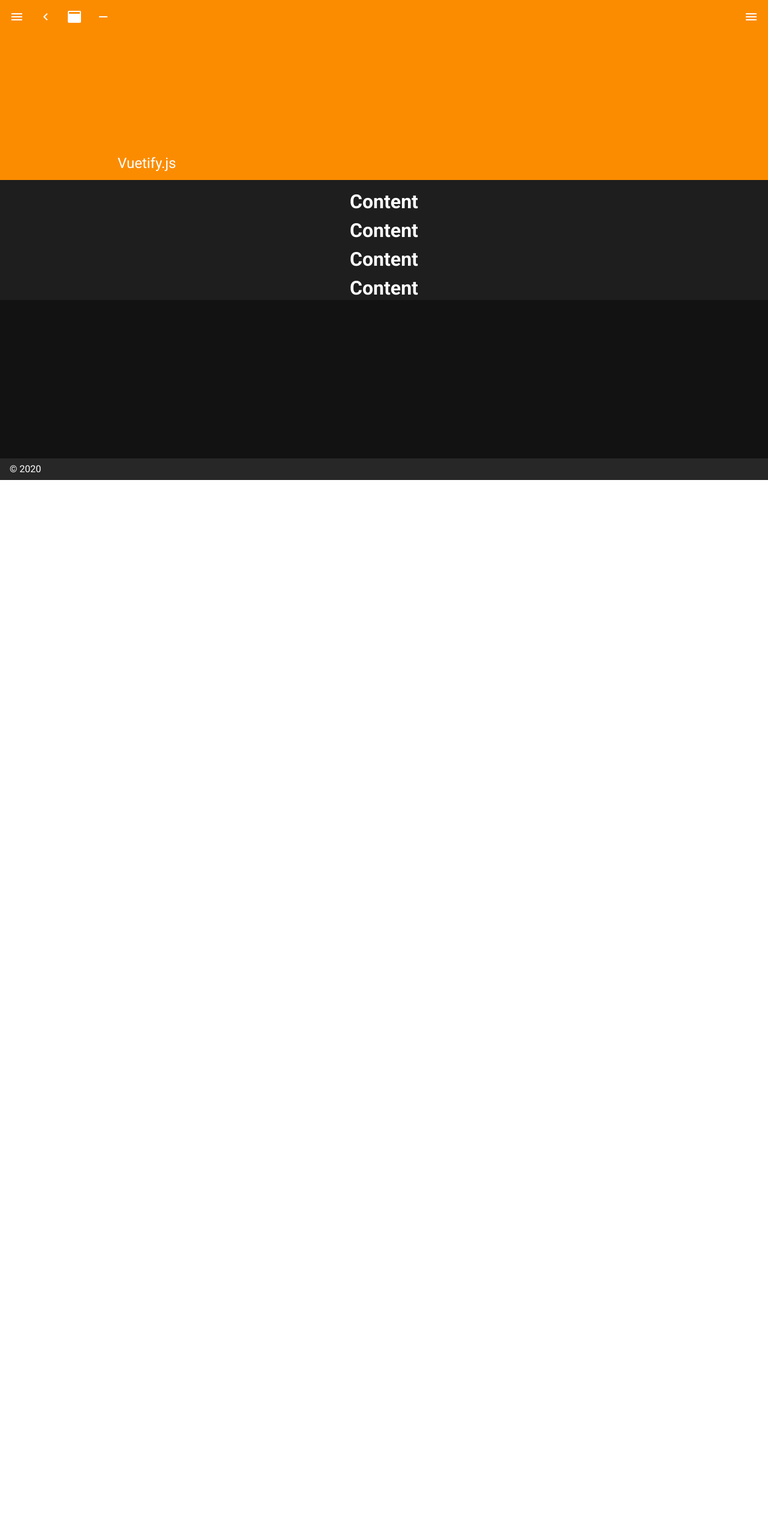
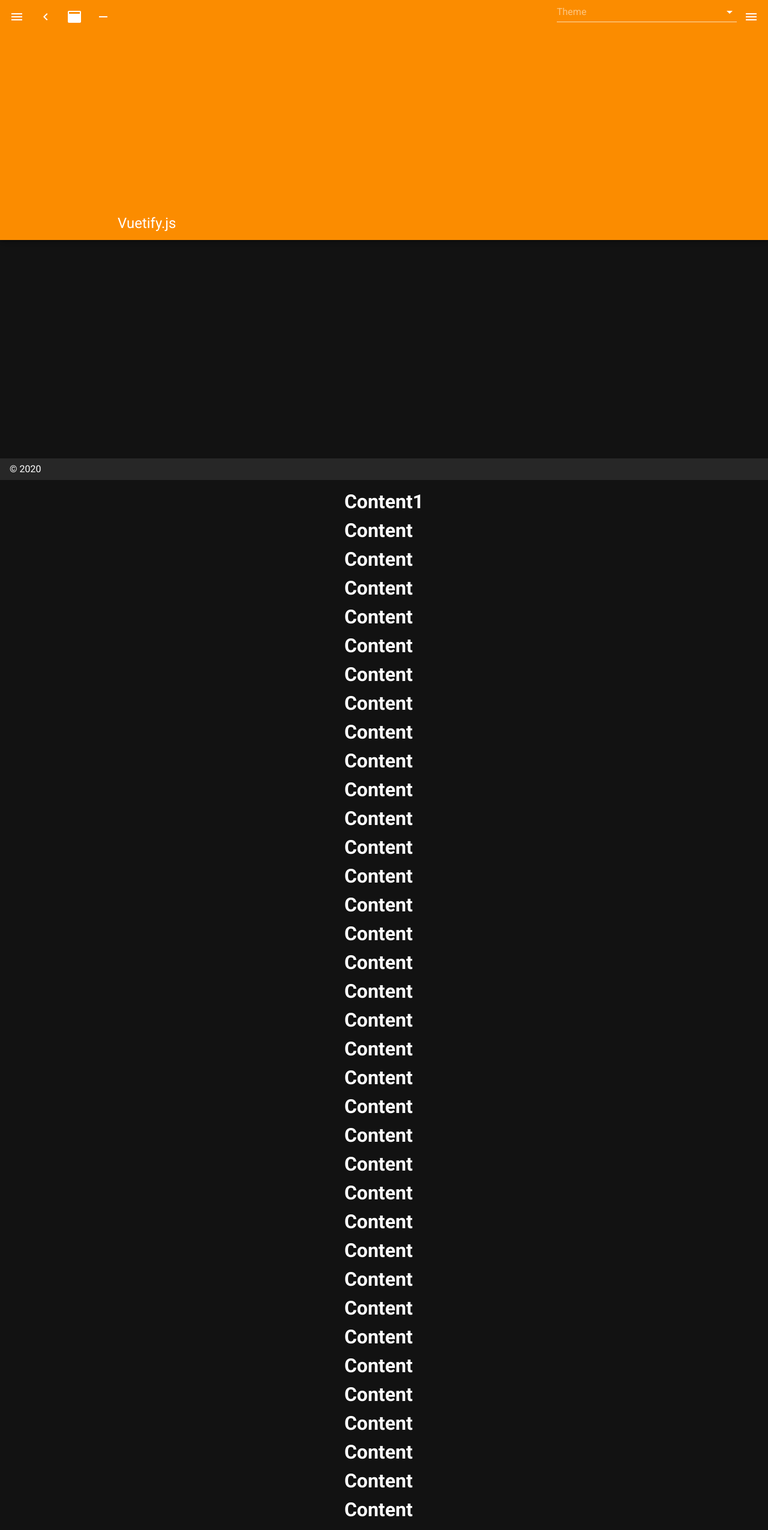
Before and after one commit to add-harris/demo-static-website, a Nuxt app: page / in a window 1280 px wide. Shown: the top 2550 px of the page at 60% size. Before the commit the page ends 800 px from the top, so only its background shows below. Built offline with nearby package versions, Linux system fonts and the light colour scheme.

Commit message:
navigation draw back in, started work on menu page & embedded pdf

```diff
--- a/layouts/default.vue
+++ b/layouts/default.vue
@@ -1,20 +1,40 @@
 <template>
   <v-app dark>
 
-    <v-sheet
-      id="scrolling-techniques"
-      v-scroll.self="scrollFun"
-      class="overflow-y-auto"
-      max-height="500"
+    <v-navigation-drawer
+      v-model="drawer"
+      :mini-variant="miniVariant"
+      :clipped="clipped"
+      fixed
+      app
     >
+      <v-list>
+        <v-list-item
+          v-for="(item, i) in items"
+          :key="i"
+          :to="item.to"
+          router
+          exact
+        >
+          <v-list-item-action>
+            <v-icon>{{ item.icon }}</v-icon>
+          </v-list-item-action>
+          <v-list-item-content>
+            <v-list-item-title v-text="item.title" />
+          </v-list-item-content>
+        </v-list-item>
+      </v-list>
+    </v-navigation-drawer>
+
     <v-app-bar
       color="orange darken-1"
       shrink-on-scroll
+      app
       dark
-      flat
-      height="300px"
-      prominent
+      height="400px"
+      v-scroll.self="scrollFun"
     >
+
       <v-app-bar-nav-icon @click.stop="drawer = !drawer" />
       <v-btn
         icon
@@ -22,40 +42,31 @@
       >
         <v-icon>mdi-{{ `chevron-${miniVariant ? 'right' : 'left'}` }}</v-icon>
       </v-btn>
-      <v-btn
-        icon
-        @click.stop="clipped = !clipped"
-      >
+      <v-btn icon>
         <v-icon>mdi-application</v-icon>
       </v-btn>
-      <v-btn
-        icon
-        @click.stop="fixed = !fixed"
-      >
+      <v-btn icon>
         <v-icon>mdi-minus</v-icon>
       </v-btn>
       <v-toolbar-title v-text="title" />
       <v-spacer />
-      <v-btn
-        icon
-        @click.stop="rightDrawer = !rightDrawer"
-      >
+      <v-select placeholder="Theme" class="theme-select">
+
+      </v-select>
+      <v-btn icon>
         <v-icon>mdi-menu</v-icon>
       </v-btn>
     </v-app-bar>
 
 
-
-
       <v-main>
-        <v-container style="height: 1000px;">
+        <v-container>
           <nuxt />
         </v-container>
       </v-main>
 
-    </v-sheet>
 
-    <v-footer :absolute="!fixed" app>
+    <v-footer app>
       <span>&copy; {{ new Date().getFullYear() }}</span>
     </v-footer>
   </v-app>
@@ -67,7 +78,6 @@ export default {
     return {
       clipped: false,
       drawer: false,
-      fixed: false,
       items: [
         {
           icon: 'mdi-apps',
@@ -76,13 +86,12 @@ export default {
         },
         {
           icon: 'mdi-chart-bubble',
-          title: 'Inspire',
-          to: '/inspire'
+          title: 'Menu',
+          to: '/menu'
         }
       ],
       miniVariant: false,
       right: true,
-      rightDrawer: false,
       title: 'Vuetify.js'
     }
   },
@@ -95,6 +104,11 @@ export default {
 </script>
 
 <style>
+
+  .theme-select {
+    max-width: 300px;
+    min-width: 100px;
+  }
 
   #slanted {
     width: 0px;
--- a/pages/index.vue
+++ b/pages/index.vue
@@ -4,6 +4,50 @@
 
 <!--      <div id="slanted2"></div>-->
 
+      <h1 id="top-content">Content1</h1>
+      <h1>Content</h1>
+      <h1>Content</h1>
+      <h1>Content</h1>
+      <h1>Content</h1>
+      <h1>Content</h1>
+      <h1>Content</h1>
+      <h1>Content</h1>
+      <h1>Content</h1>
+      <h1>Content</h1>
+      <h1>Content</h1>
+      <h1>Content</h1>
+      <h1>Content</h1>
+      <h1>Content</h1>
+      <h1>Content</h1>
+      <h1>Content</h1>
+      <h1>Content</h1>
+      <h1>Content</h1>
+      <h1>Content</h1>
+      <h1>Content</h1>
+      <h1>Content</h1>
+      <h1>Content</h1>
+      <h1>Content</h1>
+      <h1>Content</h1>
+      <h1>Content</h1>
+      <h1>Content</h1>
+      <h1>Content</h1>
+      <h1>Content</h1>
+      <h1>Content</h1>
+      <h1>Content</h1>
+      <h1>Content</h1>
+      <h1>Content</h1>
+      <h1>Content</h1>
+      <h1>Content</h1>
+      <h1>Content</h1>
+      <h1>Content</h1>
+      <h1>Content</h1>
+      <h1>Content</h1>
+      <h1>Content</h1>
+      <h1>Content</h1>
+      <h1>Content</h1>
+      <h1>Content</h1>
+      <h1>Content</h1>
+      <h1>Content</h1>
       <h1>Content</h1>
       <h1>Content</h1>
       <h1>Content</h1>
@@ -27,6 +71,10 @@ export default {
 
 <style>
 
+  #top-content {
+    padding-top: 400px;
+  }
+
   #slanted2 {
     width: 0px;
     height: 0px;
--- /dev/null
+++ b/pages/menu.vue
@@ -0,0 +1,63 @@
+<template>
+
+  <v-container>
+
+    <v-row justify="center">
+
+      <v-dialog v-model="dialogOne" fullscreen hide-overlay transition="dialog-bottom-transition">
+        <template v-slot:activator="{ on, attrs }">
+          <v-btn color="primary" dark v-bind="attrs" v-on="on" >
+            Eat This
+          </v-btn>
+        </template>
+        <v-card>
+          <v-toolbar dark color="orange">
+            <v-btn icon dark @click="dialogOne = false">
+              <v-icon>mdi-close</v-icon>
+            </v-btn>
+          </v-toolbar>
+          <v-container style="height: 1000px">
+            <embed src="/menu.pdf" type="application/pdf" width="100%" height="100%">
+          </v-container>
+        </v-card>
+      </v-dialog>
+
+    </v-row>
+
+    <v-row justify="center">
+
+      <v-dialog v-model="dialogTwo" fullscreen hide-overlay transition="dialog-bottom-transition">
+        <template v-slot:activator="{ on, attrs }">
+          <v-btn color="primary" dark v-bind="attrs" v-on="on" >
+            Drink This
+          </v-btn>
+        </template>
+        <v-card>
+          <v-toolbar dark color="orange">
+            <v-btn icon dark @click="dialogTwo = false">
+              <v-icon>mdi-close</v-icon>
+            </v-btn>
+          </v-toolbar>
+          <v-container style="height: 1000px">
+            <embed src="/menu.pdf" type="application/pdf" width="100%" height="100%">
+          </v-container>
+        </v-card>
+      </v-dialog>
+
+    </v-row>
+
+  </v-container>
+
+</template>
+
+<script>
+  export default {
+    data () {
+      return {
+        dialogOne: false,
+        dialogTwo: false,
+        overlay: false
+      }
+    },
+  }
+</script>
```
Also changed, not shown: 1 other file (tests, documents, lock files or other folders).
